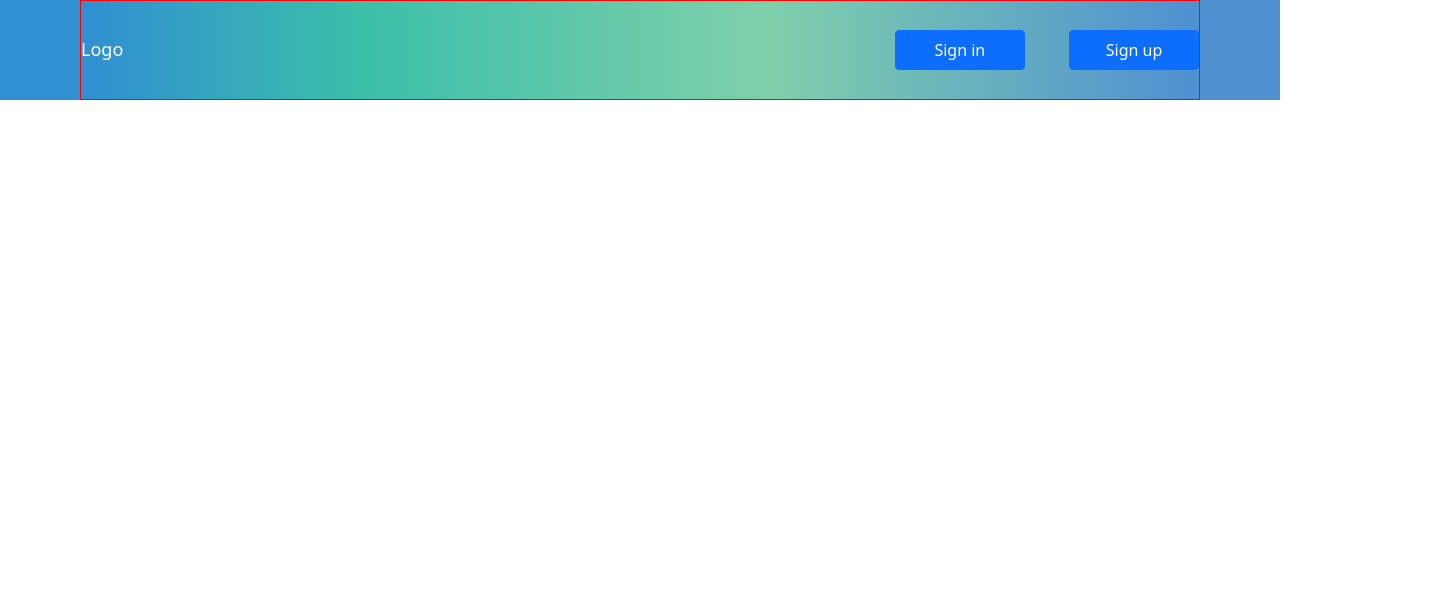
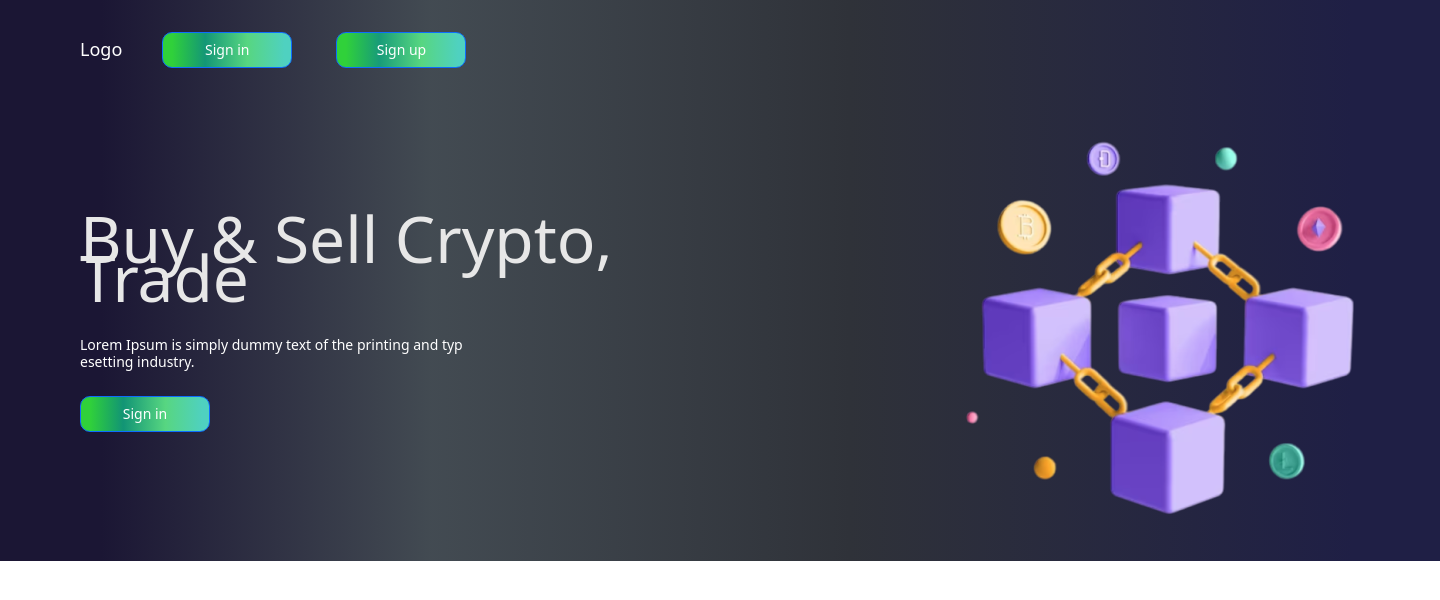
Before and after one commit to nsg25107575/Figma_nsg, a plain HTML site: page crypto.html in a window 1280 px wide. Shown: the whole page, 1440 px wide, since content can reach past the window. Drawn offline with nearby package versions, Linux system fonts and the light colour scheme.

Commit message:
add general-block__crypto__head__main

```diff
--- a/crypto.html
+++ b/crypto.html
@@ -24,6 +24,17 @@
                     <button type="button" class="btn btn-primary">Sign up</button>
                 </div>
             </div>
+            <div class="general-block__crypto__head__main">
+                <div class="general-block__crypto__head__main__title">
+                    <span>Buy & Sell Crypto,<br> Trade</span>
+                    <small>Lorem Ipsum is simply dummy text of the printing and typ <br>
+                        esetting industry.</small>
+                    <button type="button" class="btn btn-primary">Sign in</button>
+                </div>
+                <div class="general-block__crypto__head__main__image">
+                    <img src="images/crypto images/boxes.png" alt="">
+                </div>
+            </div>
         </div>
     </div>
 </body>
--- a/style_preproc.scss
+++ b/style_preproc.scss
@@ -145,13 +145,12 @@
 
 // crypto
 .general-block__crypto__head {
-    background: linear-gradient(90deg, rgba(48, 144, 209, 1) 7%, rgba(15, 176, 150, 0.8156512605042017) 28%, rgba(127, 208, 171, 1) 60%, rgba(79, 145, 209, 1) 93%);
+    background: linear-gradient(90deg, rgba(27, 22, 52, 1) 7%, rgba(24, 34, 43, 0.8156512605042017) 30%, rgba(47, 50, 57, 1) 59%, rgba(31, 31, 69, 1) 94%);
+    width: 1440px;
 
     &__header {
         height: 100px;
         display: flex;
-        justify-content: space-between;
-        border: 1px solid red;
         align-items: center;
         margin: 0 80px;
         color: #FFFFFF;
@@ -160,13 +159,19 @@
     &__header span {
         font-size: 18px;
         line-height: 23.4px;
+
     }
 
     &__header button {
         margin-left: 40px;
         width: 130px;
-        height: 40px;
+        height: 32px;
         color: #FFFFFF;
+        border-radius: 10px;
+        background: linear-gradient(90deg, rgba(48, 209, 58, 1) 7%, rgba(15, 176, 131, 0.8156512605042017) 33%, rgba(87, 214, 129, 1) 66%, rgba(79, 209, 192, 1) 95%);
+        font-size: 14px;
+        line-height: 21px;
+        padding-bottom: 1.75rem;
     }
 
     &__header__btn {
@@ -174,3 +179,40 @@
     }
 
 }
+
+.general-block__crypto__head__main {
+    display: grid;
+    grid-template-columns: 60% 40%;
+    margin-left: 80px;
+
+    &__title {
+        display: flex;
+        flex-direction: column;
+    }
+
+    &__title span {
+        font-size: 64px;
+        line-height: 38.73px;
+        color: #E7E7E7;
+        margin-top: 120px;
+        margin-bottom: 40px;
+
+    }
+
+    &__title small {
+        font-size: 14px;
+        line-height: 16.94px;
+        color: #FFFFFF;
+        margin-bottom: 25px;
+    }
+
+    &__title button {
+        width: 130px;
+        height: 32px;
+        border-radius: 10px;
+        background: linear-gradient(90deg, rgba(48, 209, 58, 1) 7%, rgba(15, 176, 131, 0.8156512605042017) 33%, rgba(87, 214, 129, 1) 66%, rgba(79, 209, 192, 1) 95%);
+        font-size: 14px;
+        line-height: 21px;
+        padding-bottom: 1.75rem;
+    }
+}
```
Also changed, not shown: images/crypto images/кубики.png (deleted), style_preproc.css, 1 other file.
